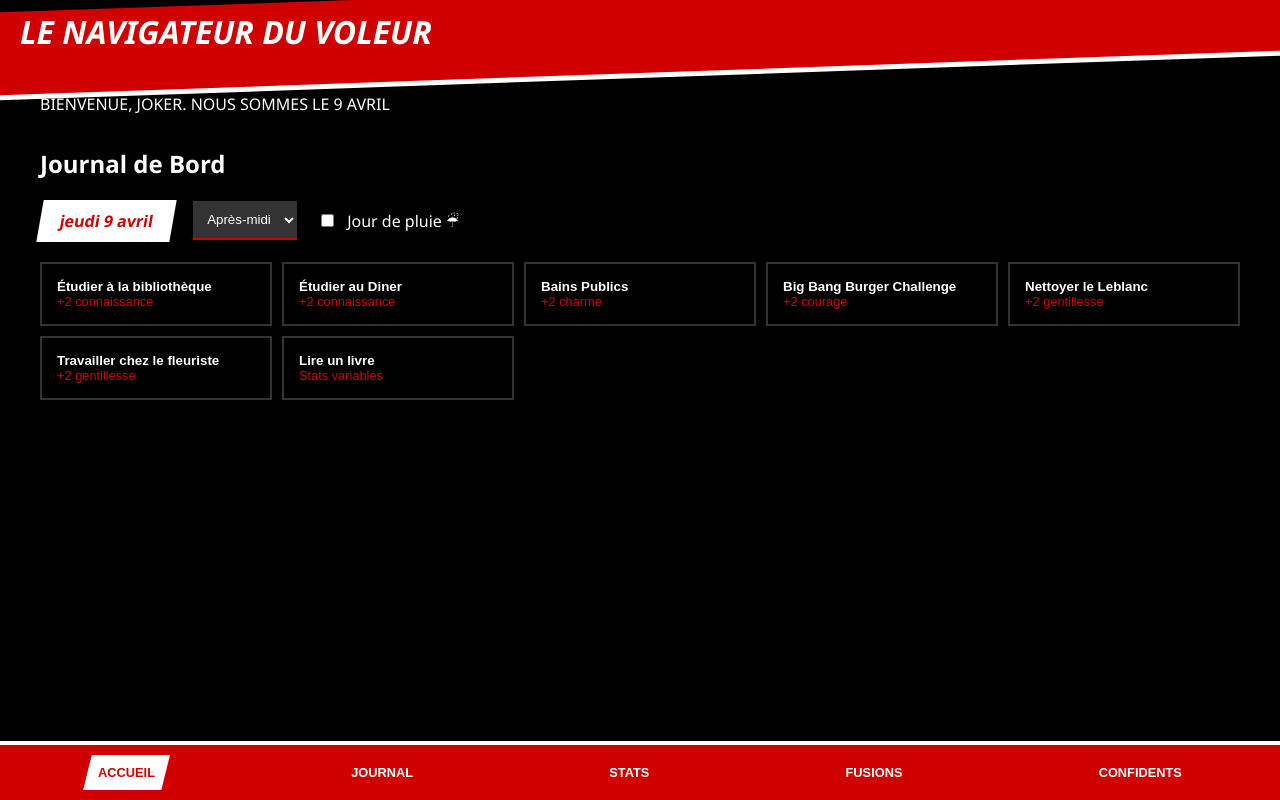
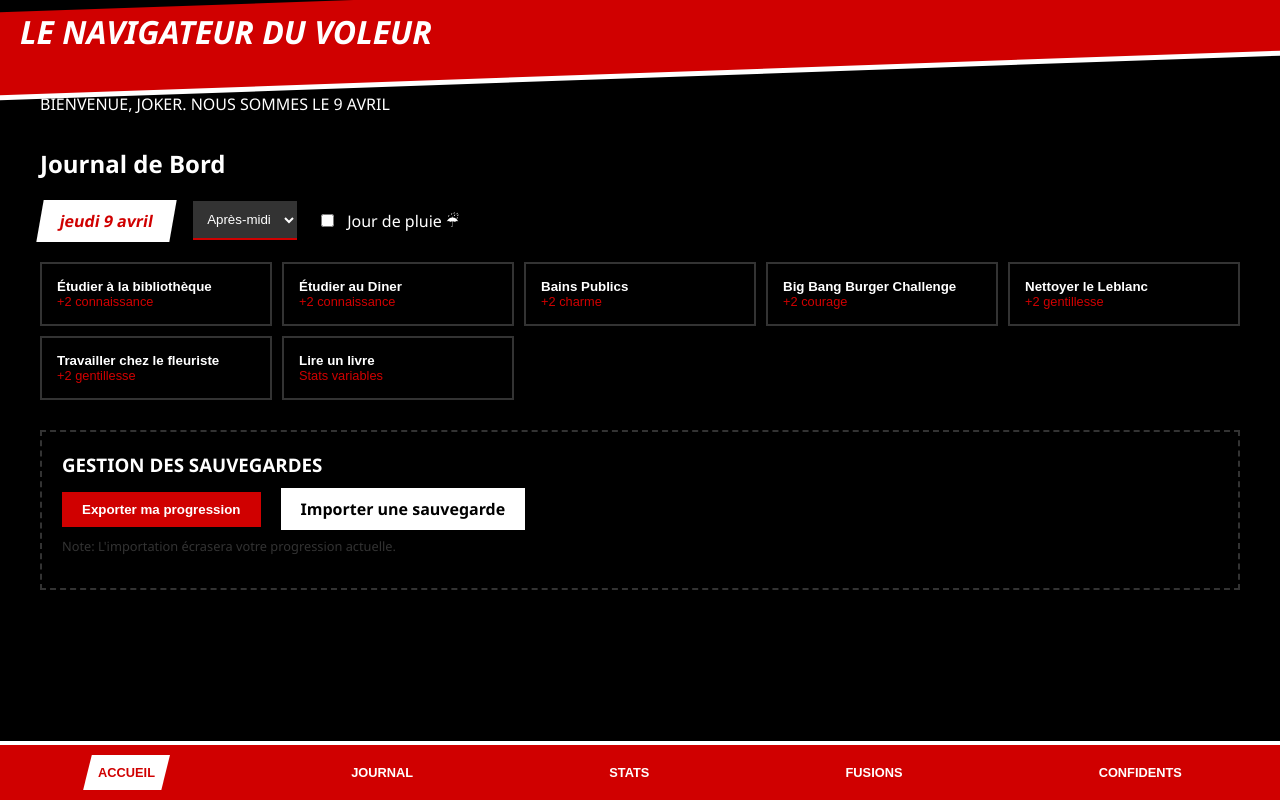
Before and after one commit to Elfamozoo/Persona-Royal-Guide, a React (Vite) app: page / in a window 1280 px wide. Built offline with nearby package versions, Linux system fonts and the light colour scheme.

Commit message:
feat: add backup/restore system

```diff
--- a/src/App.tsx
+++ b/src/App.tsx
@@ -3,6 +3,7 @@ import StatTracker from './components/StatTracker'
 import ActivityLogger from './components/ActivityLogger'
 import Calendar from './components/Calendar'
 import FusionLab from './components/FusionLab'
+import BackupManager from './components/BackupManager'
 import { useCalendar } from './context/CalendarContext'
 
 function App() {
@@ -35,6 +36,7 @@ function App() {
               BIENVENUE, JOKER. NOUS SOMMES LE {currentDate.toLocaleDateString('fr-FR', { day: 'numeric', month: 'long' }).toUpperCase()}
             </div>
             <ActivityLogger />
+            <BackupManager />
           </div>
         )}
         {activeTab === 'stats' && <StatTracker />}
--- /dev/null
+++ b/src/components/BackupManager.tsx
@@ -0,0 +1,91 @@
+import React from 'react';
+
+const BackupManager: React.FC = () => {
+  const exportData = () => {
+    const data = {
+      p5r_stats: localStorage.getItem('p5r_stats'),
+      p5r_date: localStorage.getItem('p5r_date'),
+      p5r_history: localStorage.getItem('p5r_history')
+    };
+
+    const blob = new Blob([JSON.stringify(data, null, 2)], { type: 'application/json' });
+    const url = URL.createObjectURL(blob);
+    const a = document.createElement('a');
+    a.href = url;
+    a.download = `p5r_backup_${new Date().toISOString().split('T')[0]}.json`;
+    document.body.appendChild(a);
+    a.click();
+    document.body.removeChild(a);
+    URL.revokeObjectURL(url);
+  };
+
+  const importData = (event: React.ChangeEvent<HTMLInputElement>) => {
+    const file = event.target.files?.[0];
+    if (!file) return;
+
+    const reader = new FileReader();
+    reader.onload = (e) => {
+      try {
+        const data = JSON.parse(e.target?.result as string);
+        if (data.p5r_stats) localStorage.setItem('p5r_stats', data.p5r_stats);
+        if (data.p5r_date) localStorage.setItem('p5r_date', data.p5r_date);
+        if (data.p5r_history) localStorage.setItem('p5r_history', data.p5r_history);
+
+        alert('Sauvegarde restaurée avec succès ! L\'application va redémarrer.');
+        window.location.reload();
+      } catch (err) {
+        alert('Erreur lors de l\'importation du fichier.');
+      }
+    };
+    reader.readAsText(file);
+  };
+
+  return (
+    <div className="backup-manager" style={{ marginTop: '30px', padding: '20px', border: '2px dashed var(--p5-gray)' }}>
+      <h3 style={{ margin: '0 0 15px 0', textTransform: 'uppercase' }}>Gestion des Sauvegardes</h3>
+      <div style={{ display: 'flex', gap: '20px', alignItems: 'center' }}>
+        <button
+          onClick={exportData}
+          style={{
+            padding: '10px 20px',
+            background: 'var(--p5-red)',
+            color: 'var(--p5-white)',
+            border: 'none',
+            cursor: 'pointer',
+            fontWeight: 'bold'
+          }}
+        >
+          Exporter ma progression
+        </button>
+
+        <div style={{ position: 'relative' }}>
+          <label
+            htmlFor="import-file"
+            style={{
+              padding: '10px 20px',
+              background: 'var(--p5-white)',
+              color: 'var(--p5-black)',
+              border: 'none',
+              cursor: 'pointer',
+              fontWeight: 'bold'
+            }}
+          >
+            Importer une sauvegarde
+          </label>
+          <input
+            id="import-file"
+            type="file"
+            accept=".json"
+            onChange={importData}
+            style={{ display: 'none' }}
+          />
+        </div>
+      </div>
+      <p style={{ fontSize: '0.8rem', color: 'var(--p5-gray)', marginTop: '10px' }}>
+        Note: L'importation écrasera votre progression actuelle.
+      </p>
+    </div>
+  );
+};
+
+export default BackupManager;
```
